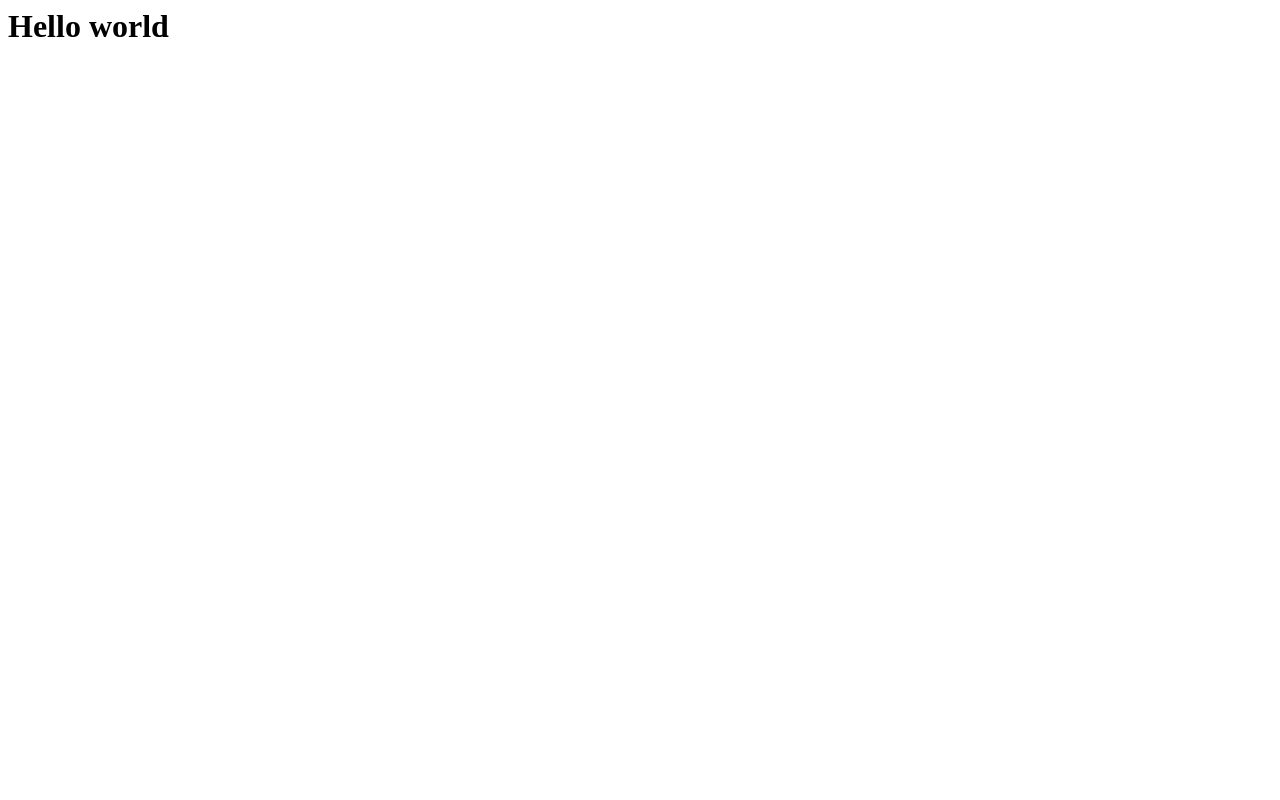
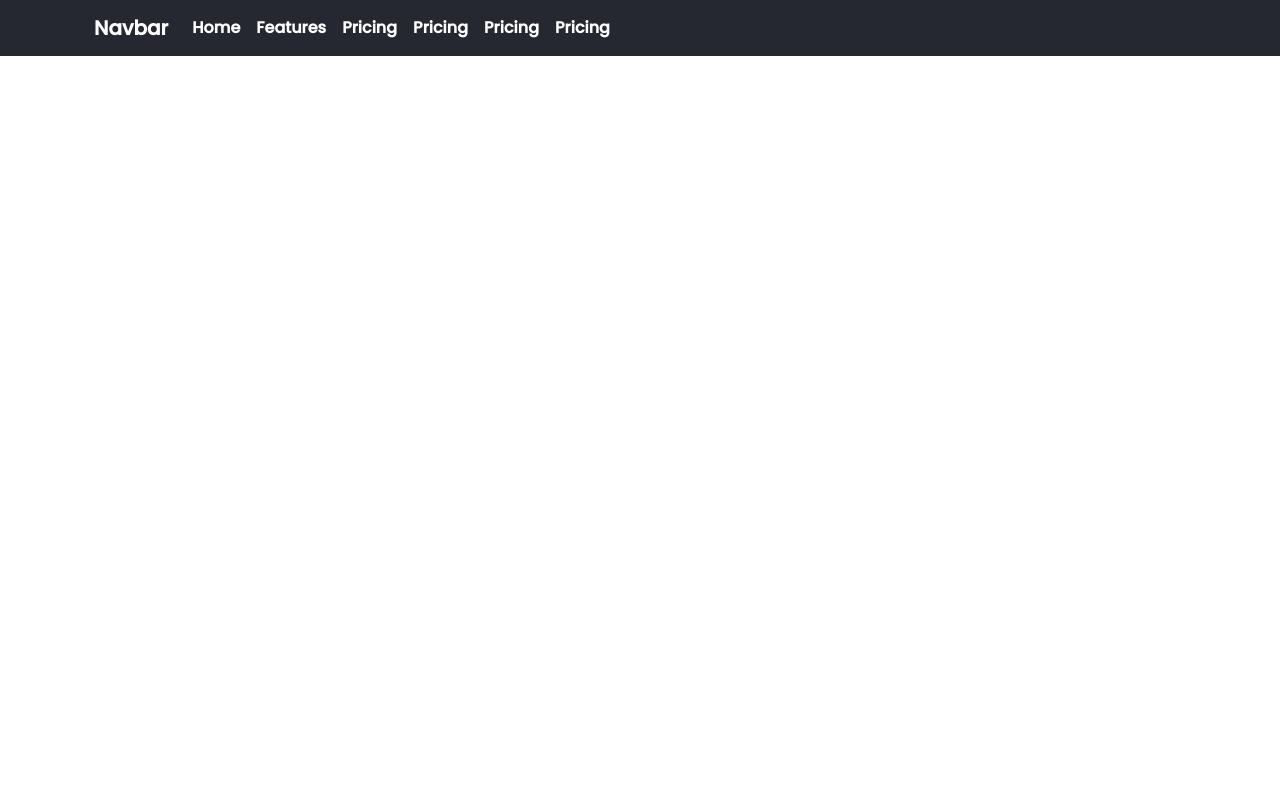
Before and after one commit to Olliemint/Just-a-Journal, a Flask app: page / in a window 1280 px wide. Before the commit the page is almost empty. Run offline with Flask 2, Linux system fonts and the light colour scheme; some libraries are stand-ins or nearby versions.

Commit message:
feat:added navbar

```diff
--- a/app/__init__.py
+++ b/app/__init__.py
@@ -1,11 +1,13 @@
 
 from flask import Flask
+from flask_sqlalchemy import SQLAlchemy
+
 
 app = Flask(__name__)
 
+app.config['SECRET_KEY']= 'journal'
+app.config['SQLALCHEMY_DATABASE_URI'] = 'sqlite:///blog.db'
+db = SQLAlchemy(app)
 
-@app.route('/')
-def index():
-    message= '<h1>Hello world</h2>'
 
-    return message
+from app import routes
--- a/app/routes.py
+++ b/app/routes.py
@@ -0,0 +1,10 @@
+from app import app
+
+from flask import render_template
+
+
+@app.route('/')
+@app.route('/home')
+def home():
+
+    return render_template('home.html')
--- /dev/null
+++ b/app/static/css/style.css
@@ -0,0 +1,21 @@
+@import url('https://fonts.googleapis.com/css2?family=Poppins:wght@200;300;400;500&display=swap');
+*{
+
+    box-sizing: border-box;
+    font-family: 'Poppins', sans-serif;
+    text-decoration: none;
+
+}
+html{
+    scroll-behavior: smooth;
+}
+.container-fluid,#navbar{
+    background-color: #252830 !important;
+    height: 7vh;
+
+}
+#navbar a{
+    color: #ffffff;
+    font-weight: 700;
+
+}
--- a/app/templates/base.html
+++ b/app/templates/base.html
@@ -4,9 +4,56 @@
     <meta charset="UTF-8">
     <meta http-equiv="X-UA-Compatible" content="IE=edge">
     <meta name="viewport" content="width=device-width, initial-scale=1.0">
+     <!-- Remix icons -->
+    <link href="https://cdn.jsdelivr.net/npm/remixicon@2.5.0/fonts/remixicon.css" rel="stylesheet">
+    <!-- Swiper.js styles -->
+    <link rel="stylesheet" href="./assets/css/swiper-bundle.min.css"/>
+     <!-- Custom styles -->
+     <link rel="stylesheet" href="{{url_for('static',filename='css/style.css')}}">
+     <link href="https://cdn.jsdelivr.net/npm/bootstrap@5.0.2/dist/css/bootstrap.min.css" rel="stylesheet" integrity="sha384-EVSTQN3/azprG1Anm3QDgpJLIm9Nao0Yz1ztcQTwFspd3yD65VohhpuuCOmLASjC" crossorigin="anonymous">
     <title>Just-a-Journal</title>
 </head>
 <body>
+    <div class="container-fluid">
+      <div class="container" id="nav">
+        <nav class="navbar navbar-expand-lg navbar-light bg-light" id="navbar">
+            <div class="container-fluid">
+              <a class="navbar-brand" href="#">Navbar</a>
+              <button class="navbar-toggler" type="button" data-bs-toggle="collapse" data-bs-target="#navbarNavDropdown" aria-controls="navbarNavDropdown" aria-expanded="false" aria-label="Toggle navigation">
+                <span class="navbar-toggler-icon"></span>
+              </button>
+              <div class="collapse navbar-collapse" id="navbarNavDropdown">
+                <ul class="navbar-nav">
+                  <li class="nav-item">
+                    <a class="nav-link active" aria-current="page" href="#">Home</a>
+                  </li>
+                  <li class="nav-item">
+                    <a class="nav-link" href="#">Features</a>
+                  </li>
+                  <li class="nav-item">
+                    <a class="nav-link" href="#">Pricing</a>
+                  </li>
+                  <li class="nav-item">
+                    <a class="nav-link" href="#">Pricing</a>
+                  </li>
+                  <li class="nav-item">
+                    <a class="nav-link" href="#">Pricing</a>
+                  </li>
+                  <li class="nav-item">
+                    <a class="nav-link" href="#">Pricing</a>
+                  </li>
+
+                </ul>
+              </div>
+            </div>
+          </nav>
+      </div>
+    </div>
+
+    {% block content %}
+
+    {% endblock %}
+
 
 </body>
 </html>
--- a/app/templates/home.html
+++ b/app/templates/home.html
@@ -0,0 +1,6 @@
+{%extends 'base.html' %}
+
+{% block content %}
+
+
+{% endblock %}}
```
